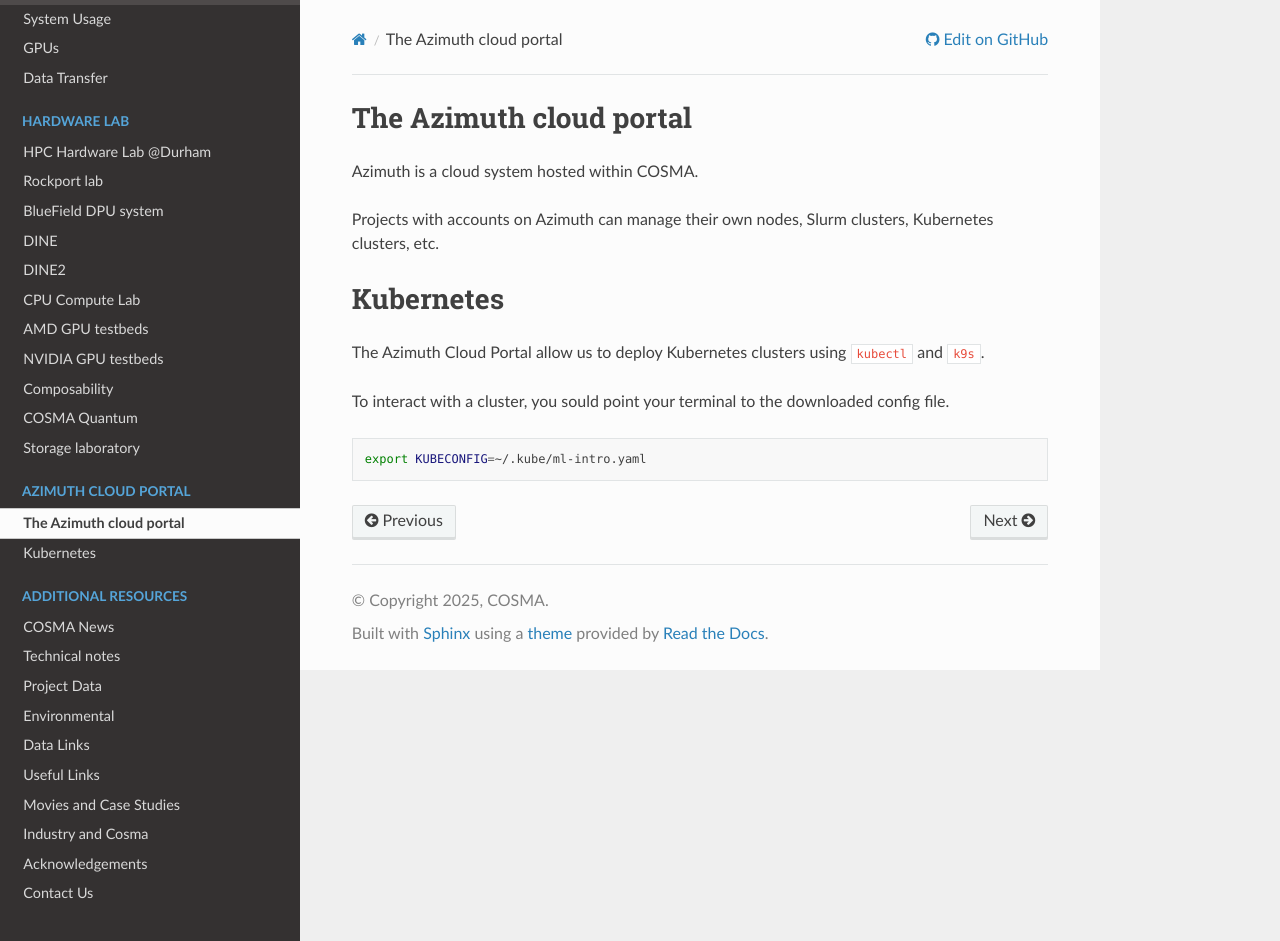
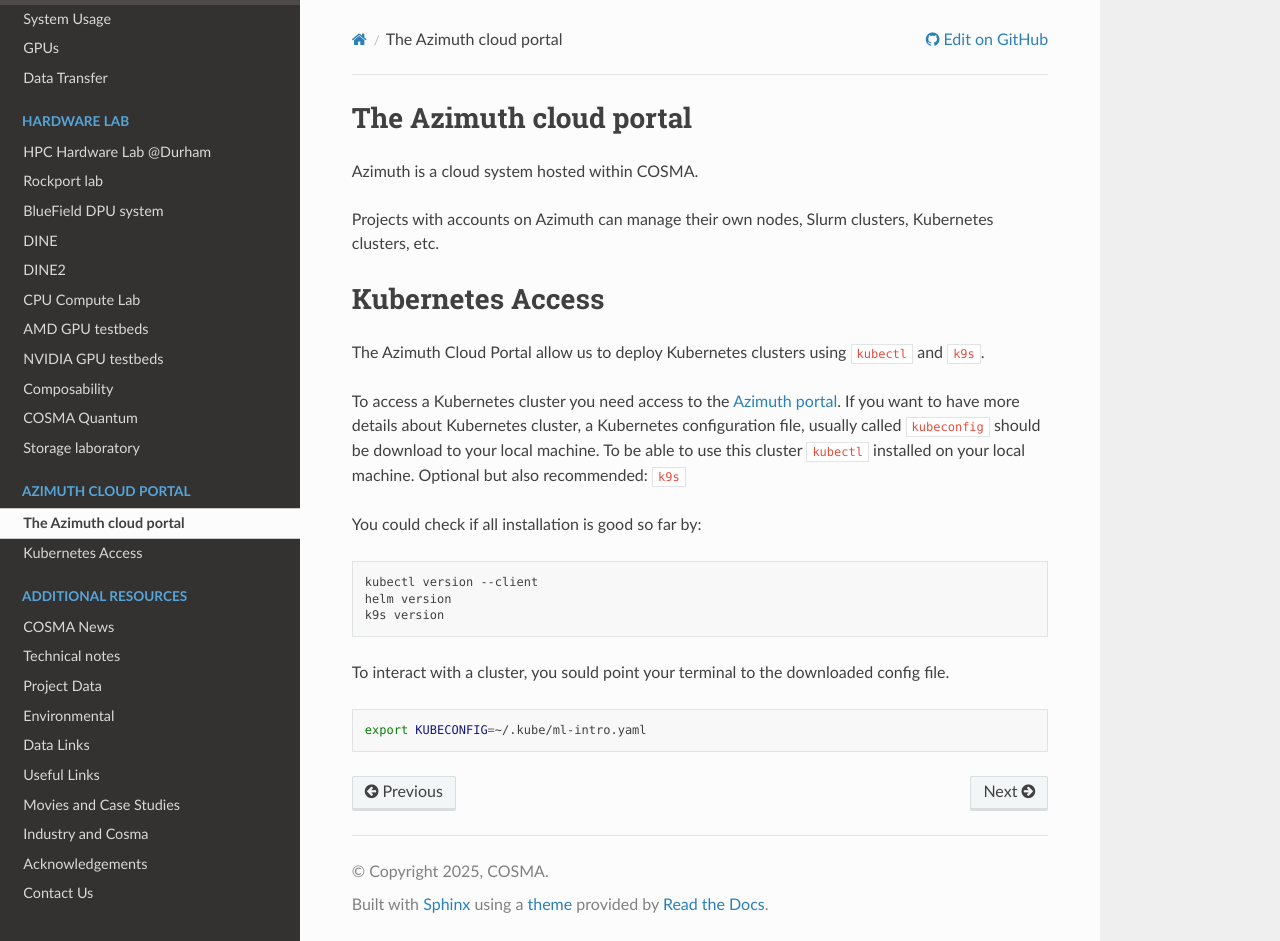
Before and after one commit to agb32/cosmadoc, a Sphinx documentation site: the page built from docs/source/azimuth/index.md, in a window 1280 px wide and 941 px high. Built offline with Sphinx 7.4.7 and the Read the Docs theme 3.1.0, drawn with Linux system fonts in a browser that asks for light colours.

Commit message:
add kubectl and k9s info

````diff
--- a/docs/source/azimuth/index.md
+++ b/docs/source/azimuth/index.md
@@ -4,9 +4,21 @@
 
 Projects with accounts on Azimuth can manage their own nodes, Slurm clusters, Kubernetes clusters, etc.
 
-# Kubernetes
+# Kubernetes Access
 
 The Azimuth Cloud Portal allow us to deploy Kubernetes clusters using `kubectl` and `k9s`.
+
+To access a Kubernetes cluster you need access to the [Azimuth portal](https://portal.azimuth.cosma.dur.ac.uk).
+If you want to have more details about Kubernetes cluster, a Kubernetes configuration file, usually called `kubeconfig`
+should be download to your local machine. To be able to use this cluster `kubectl` installed on your local machine. Optional but also recommended: `k9s`
+
+You could check if all installation is good so far by:
+
+```bash
+kubectl version --client
+helm version
+k9s version
+```
 
 To interact with a cluster, you sould point your terminal to the downloaded config file.
 
````
